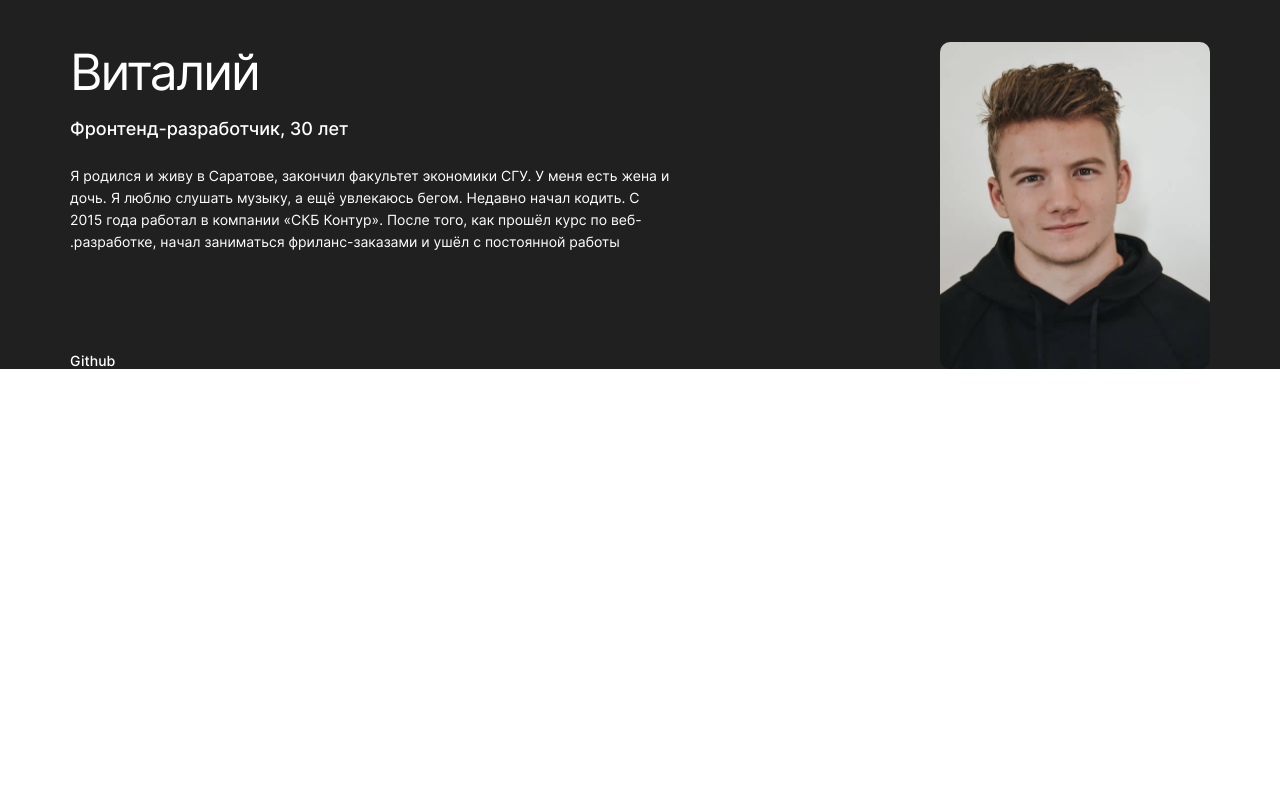
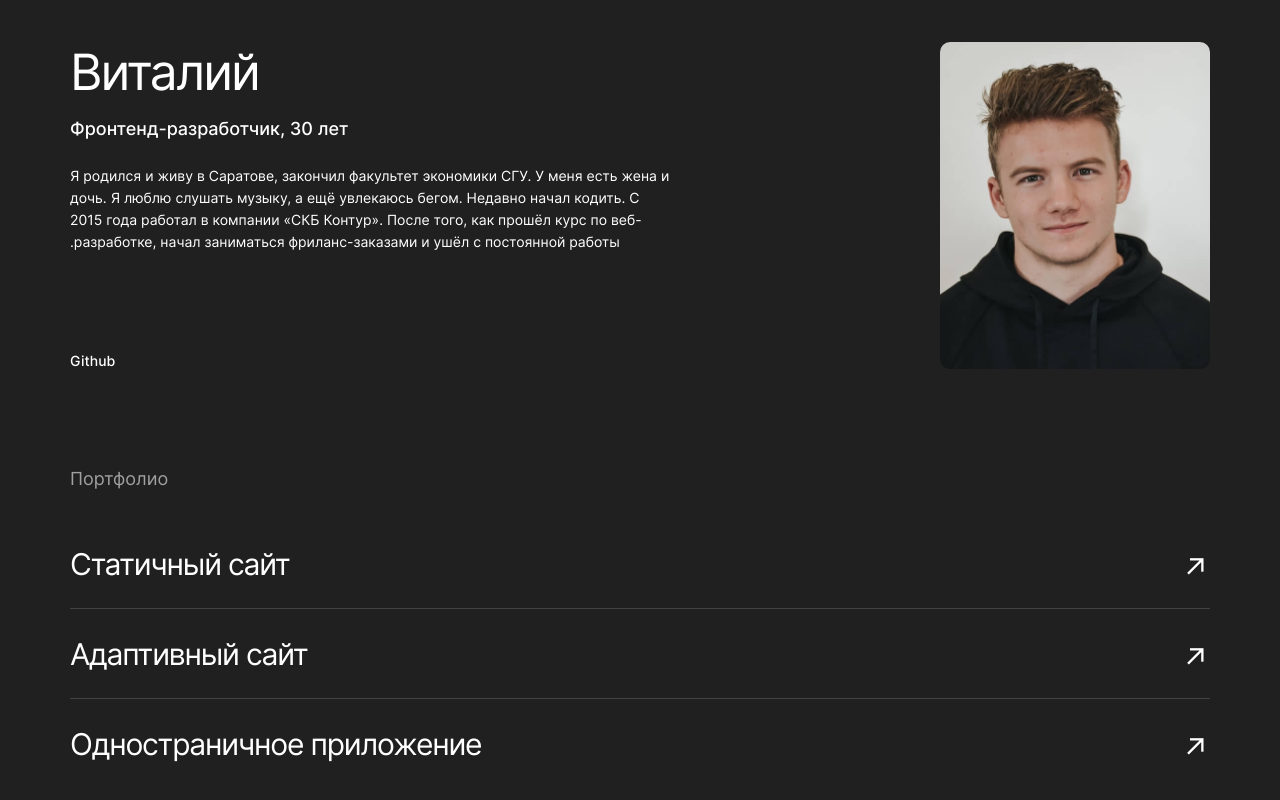
Before and after one commit to Ilina-malina/movies-explorer-frontend, a React (Create React App) app: page / in a window 1280 px wide. Shown: the part 1423-2223 px from the top of the page. Before the commit the page ends 1792 px from the top, so only its background shows below. Built offline with nearby package versions, Linux system fonts and the light colour scheme.

Commit message:
portfolio done

```diff
--- a/src/components/AboutMe/AboutMe.css
+++ b/src/components/AboutMe/AboutMe.css
@@ -31,7 +31,7 @@
     }
 }
 
-@media screen and (min-width:768px) {
+@media screen and (min-width:1280px) {
     .about-me__title {
         margin-top: 110px;
         min-width: 89%;
@@ -50,6 +50,13 @@
         flex-direction: row;
         direction: rtl;
         justify-content: flex-end;
+        margin-bottom: 90px;
+    }
+}
+
+@media screen and (min-width:1280px) {
+    .about-me__content {
+        margin-bottom: 100px;
     }
 }
 
--- a/src/components/AboutMe/AboutMe.js
+++ b/src/components/AboutMe/AboutMe.js
@@ -11,7 +11,7 @@ function AboutMe() {
                     <p className="about-me__name">Виталий</p>
                     <p className="about-me__brief">Фронтенд-разработчик, 30 лет</p>
                     <p className="about-me__description">Я родился и живу в Саратове, закончил факультет экономики СГУ. У меня есть жена и дочь. Я люблю слушать музыку, а ещё увлекаюсь бегом. Недавно начал кодить. С 2015 года работал в компании «СКБ Контур». После того, как прошёл курс по веб-разработке, начал заниматься фриланс-заказами и ушёл с постоянной работы.</p>
-                    <a className="about-me__github-link" href="https://github.com/Ilina-malina">Github</a>
+                    <a className="about-me__github-link" href="https://github.com/Ilina-malina" target="_blank" rel="noreferrer">Github</a>
                 </div>
             </div>
         </section>
--- a/src/components/AboutProject/AboutProject.css
+++ b/src/components/AboutProject/AboutProject.css
@@ -222,7 +222,6 @@
     line-height: 13px;
     text-align: center;
     color: #A0A0A0;
-    padding: 14px 0 0;
     margin: 0;
 }
 
--- a/src/components/Main/Main.js
+++ b/src/components/Main/Main.js
@@ -1,6 +1,7 @@
 import AboutProject from "../AboutProject/AboutProject.js";
 import Techs from "../Techs/Techs.js";
 import AboutMe from "../AboutMe/AboutMe.js";
+import Portfolio from "../Portfolio/Portfolio.js";
 
 function Main() {
     return (
@@ -8,6 +9,7 @@ function Main() {
             <AboutProject />
             <Techs />
             <AboutMe />
+            <Portfolio />
         </div>
 
     )
--- a/src/components/Portfolio/Portfolio.css
+++ b/src/components/Portfolio/Portfolio.css
@@ -0,0 +1,141 @@
+.portfolio {
+    display: flex;
+    flex-direction: column;
+    margin: 0;
+}
+
+.portfolio__title {
+    font-family: 'Inter', Arial, sans-serif;
+    font-style: normal;
+    font-weight: 400;
+    font-size: 14px;
+    line-height: 20px;
+    color: #A0A0A0;
+    mix-blend-mode: normal;
+    padding-left: 14px;
+    margin: 0;
+}
+
+@media screen and (min-width:768px) {
+    .portfolio__title {
+        font-size: 18px;
+        padding-left: 50px;
+    }
+}
+
+@media screen and (min-width:1280px) {
+    .portfolio__title {
+        font-size: 18px;
+        padding-left: 70px;
+    }
+}
+
+.portfolio__projects {
+    padding: 0 14px;
+}
+
+@media screen and (min-width:768px) {
+    .portfolio__projects {
+        padding: 0 50px;
+    }
+}
+
+@media screen and (min-width:1280px) {
+    .portfolio__projects {
+        padding: 0 70px;
+    }
+}
+
+.portfolio__project {
+    display: flex;
+    justify-content: space-between;
+    align-items:flex-start;
+    border-bottom: 1px solid #E6E6E6;
+    padding: 19px 0 20px;
+}
+
+.portfolio__project:first-of-type {
+    padding-top: 40px;
+    border-bottom: 1px solid rgba(230,230,230,0.1);
+}
+
+.portfolio__project:last-of-type {
+    border-bottom: none;
+    padding-bottom: 70px;
+}
+
+@media screen and (min-width:768px) {
+    .portfolio__project {
+        padding: 20px 0 9px;
+    }
+    .portfolio__project:first-of-type {
+        border-bottom: 1px solid rgba(230,230,230, 1);
+        padding-top: 50px;
+    }
+    .portfolio__project:last-of-type {
+        padding-bottom: 90px;
+    }
+}
+
+@media screen and (min-width:1280px) {
+    .portfolio__project {
+        border-bottom: 1px solid #424242;
+    }
+    .portfolio__project:first-of-type {
+        border-bottom: 1px solid #424242;
+    }
+    .portfolio__project:last-of-type {
+        padding-bottom: 125px;
+    }
+}
+
+.portfolio__project-name {
+    font-family: 'Inter', Arial, sans-serif;
+    font-style: normal;
+    font-weight: 400;
+    font-size: 18px;
+    line-height: 28px;
+    letter-spacing: -0.04em;
+    margin: 0;
+}
+
+@media screen and (min-width:768px) {
+    .portfolio__project-name {
+        font-size: 28px;
+        line-height: 50px;
+    }
+}
+
+@media screen and (min-width:1280px) {
+    .portfolio__project-name {
+        font-size: 30px;
+    }
+}
+
+.portfolio__project-link {
+    font-family: 'Inter', Arial, sans-serif;
+    text-decoration: none;
+    color: #FFFFFF;
+    font-style: normal;
+    font-weight: 400;
+    font-size: 18px;
+    line-height: 28px;
+}
+
+@media screen and (min-width:768px) {
+    .portfolio__project-link {
+        font-size: 28px;
+        line-height: 60px;
+    }
+}
+
+@media screen and (min-width:1280px) {
+    .portfolio__project-link {
+        font-size: 30px;
+    }
+}
+
+.portfolio__project-link:hover {
+    opacity: .6;
+    transition: .3s;
+}
--- a/src/components/Portfolio/Portfolio.js
+++ b/src/components/Portfolio/Portfolio.js
@@ -0,0 +1,25 @@
+import '../Portfolio/Portfolio.css';
+
+function Portfolio() {
+    return (
+        <section className="portfolio">
+            <h3 className="portfolio__title">Портфолио</h3>
+            <div className="portfolio__projects">
+                <div className="portfolio__project">
+                    <h2 className="portfolio__project-name">Статичный сайт</h2>
+                    <a className="portfolio__project-link" href="*" target="_blank" rel="noreferrer">↗</a>
+                </div>
+                <div className="portfolio__project">
+                    <h2 className="portfolio__project-name">Адаптивный сайт</h2>
+                    <a className="portfolio__project-link" href="*" target="_blank" rel="noreferrer">↗</a>
+                </div>
+                <div className="portfolio__project">
+                    <h2 className="portfolio__project-name">Одностраничное приложение</h2>
+                    <a className="portfolio__project-link" href="*" target="_blank" rel="noreferrer">↗</a>
+                </div>
+            </div>
+        </section>
+    )
+}
+
+export default Portfolio;
--- a/src/components/Techs/Techs.css
+++ b/src/components/Techs/Techs.css
@@ -82,6 +82,7 @@
     margin-bottom: 50px;
     margin-top: 0;
     letter-spacing: -0.04em;
+    max-width: 292px;
 }
 
 @media screen and (min-width:768px) {
```
